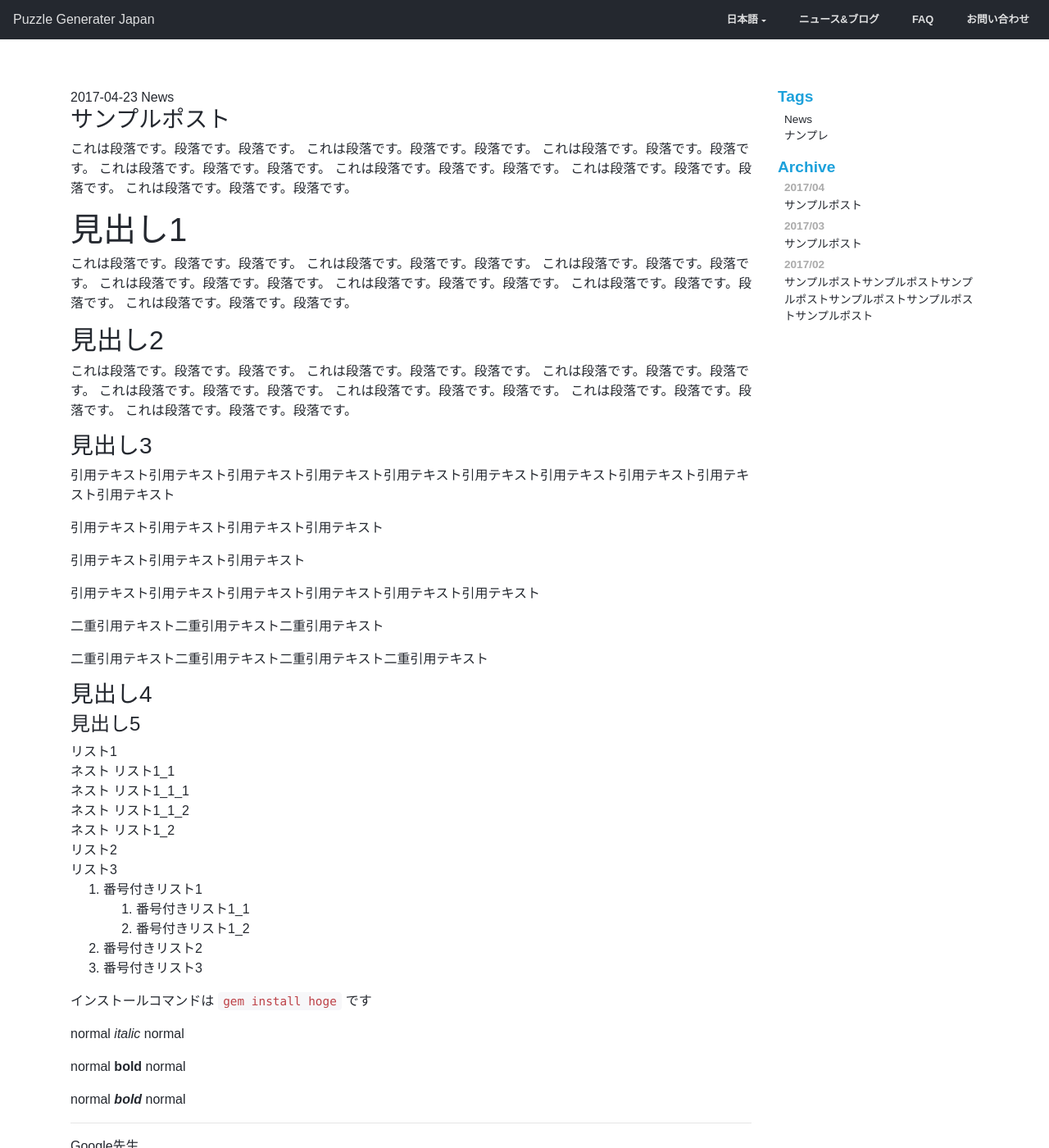
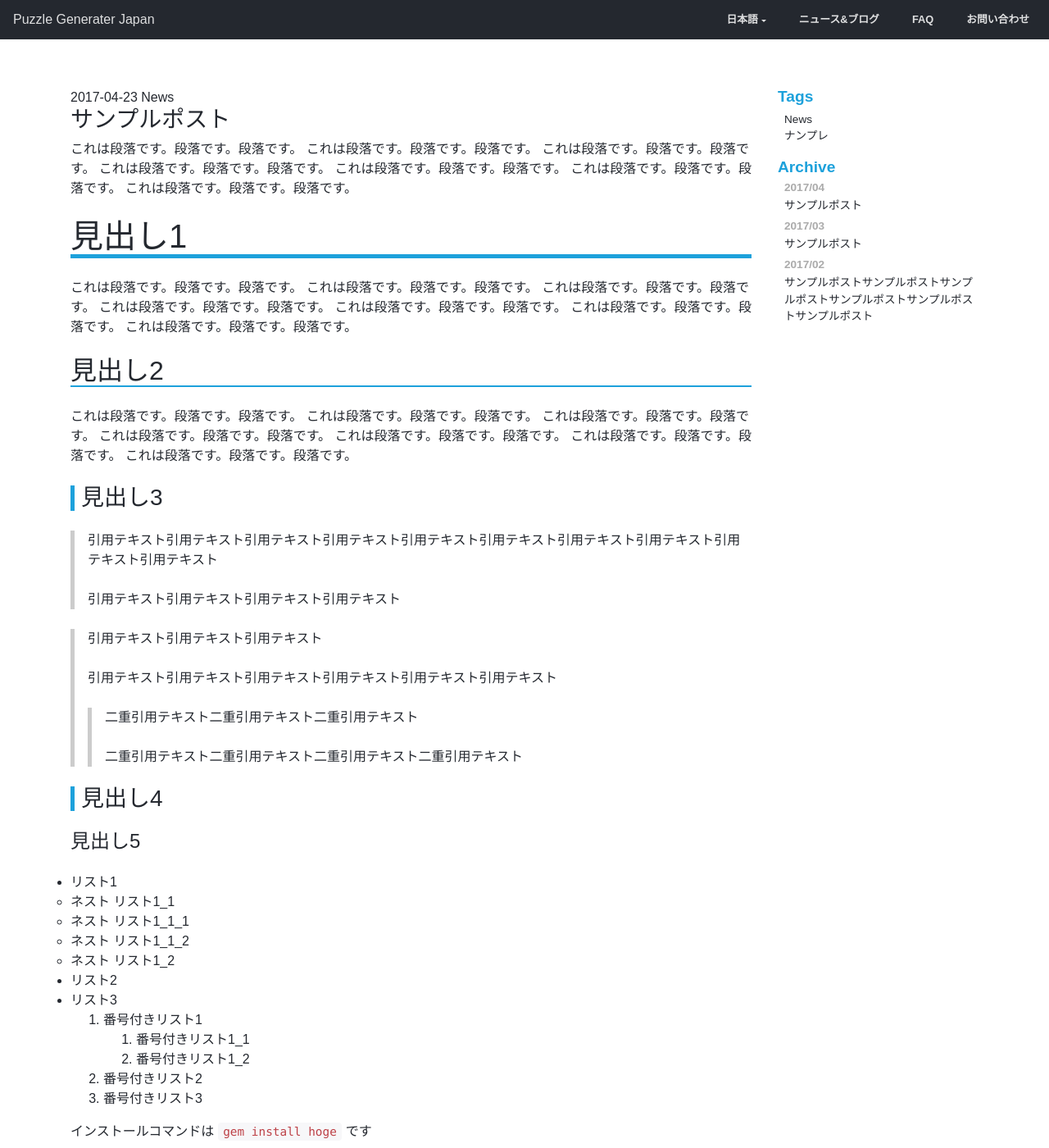
Before and after one commit to timedia/puzzle.gr.jp, a Jekyll site: the page built from _posts/2017-04-23-samplepost.md, in a window 1280 px wide and 1400 px high, scrolled down 270 px. Shown: the whole window at 82% size. Built offline with Jekyll 4.4.1, drawn with Linux system fonts in a browser that asks for light colours; nearby versions of some CDN libraries.

Commit message:
Move article styles to blog.scss

```diff
--- a/_sass/blog.scss
+++ b/_sass/blog.scss
@@ -106,3 +106,59 @@
         }
     }
 }
+
+/*--------------------------------------------------------------------------------------------------------------------
+   @group article
+---------------------------------------------------------------------------------------------------------------------*/
+
+.ul {
+    margin-bottom: 2rem;
+}
+.article {
+
+        h1,h2,h3,h4,h5 {
+            margin-bottom: 1.5rem;
+            margin-top: 1.5rem;
+        }
+
+        h1 {
+            border-bottom: 5px solid $color-blue;
+        }
+
+        h2 {
+            border-bottom: 2.5px solid $color-blue;
+        }
+
+        h3 {
+            border-left : 5px solid $color-blue;
+            padding-left: 0.5rem;
+        }
+
+        p {
+            margin-bottom: 1.5rem;
+        }
+
+        blockquote {
+            border-left: 5px solid rgba(0, 0, 0, .2);
+            padding-left: 1rem;
+        }
+
+        hr {
+            margin-bottom: 2rem;
+            margin-top: 2rem;
+        }
+
+        ul {
+
+            li {
+            list-style-type: disc;
+
+            ul {
+                li {
+                    list-style-type: circle;
+                }
+            }
+        }
+    }
+
+}
```
